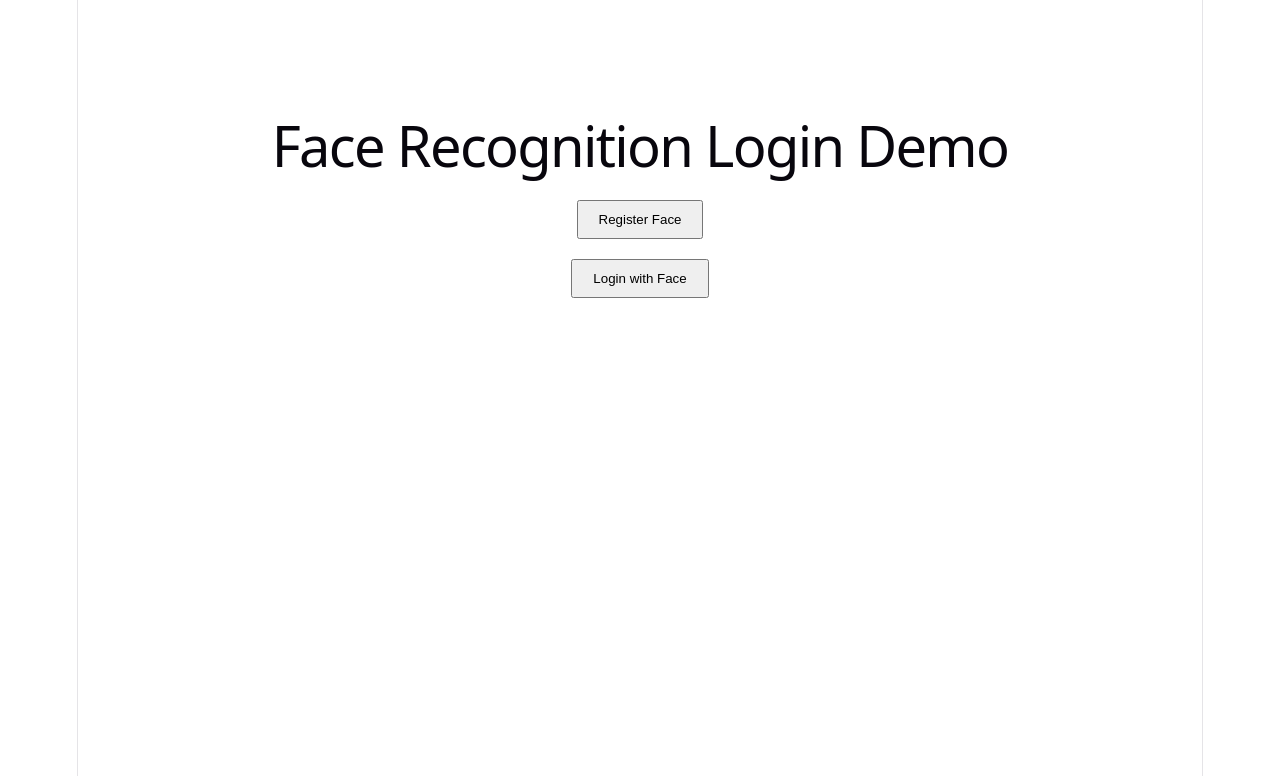
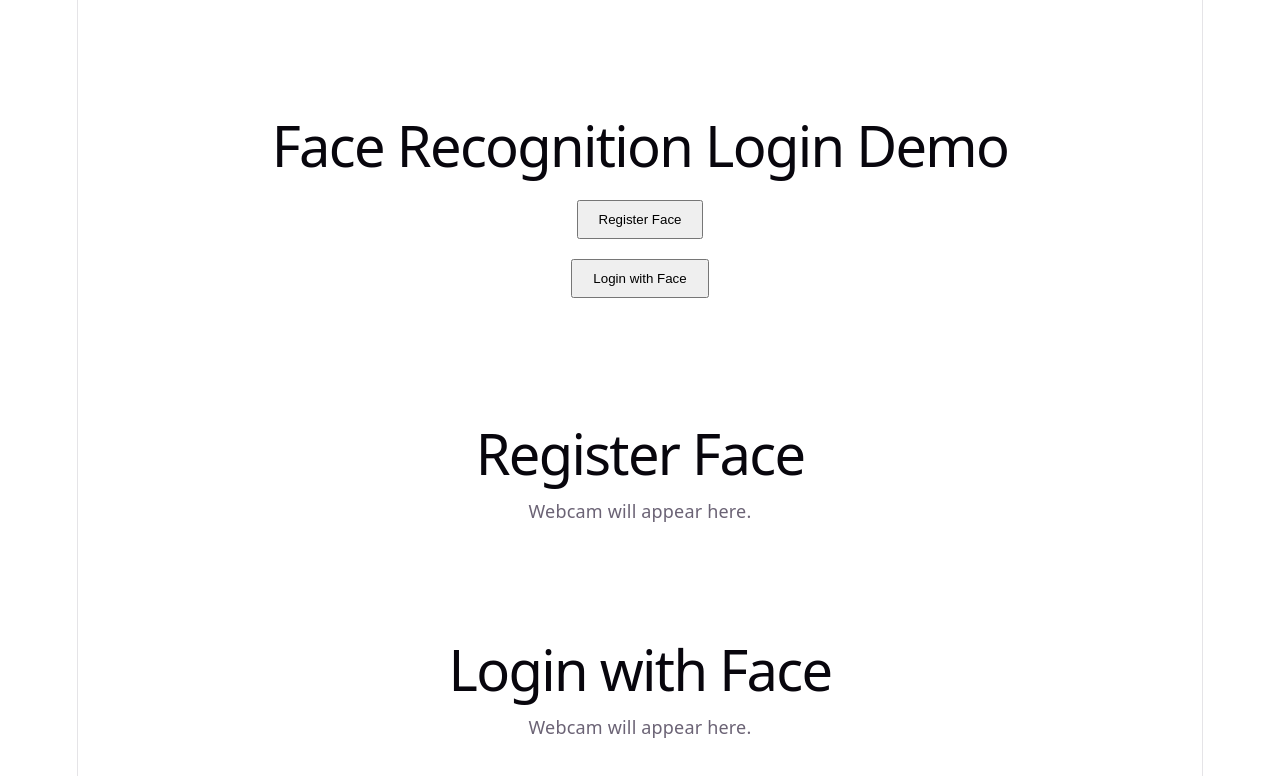
Before and after one commit to VarshaJ004/Face-Recognition-Login-Demo, a React (Vite) app: page / in a window 1280 px wide. Shown: the top 776 px of the page. Built offline with nearby package versions, Linux system fonts and the light colour scheme.

Commit message:
Register face and login with face page created

```diff
--- a/src/App.jsx
+++ b/src/App.jsx
@@ -1,10 +1,14 @@
 import Home from "./pages/Home";
+import FaceLogin from "./pages/Loginface";
+import RegisterFace from "./pages/RegisterFace";
 
 
 function App() {
   return (
    <>
   <Home />
+  <RegisterFace />
+  <FaceLogin />
    </>
   );
 }
--- /dev/null
+++ b/src/pages/Loginface.jsx
@@ -0,0 +1,11 @@
+function FaceLogin() {
+    return (
+      <div style={{ textAlign: "center", marginTop: "100px" }}>
+        <h1>Login with Face</h1>
+
+        <p>Webcam will appear here.</p>
+      </div>
+    );
+  }
+
+  export default FaceLogin;
--- /dev/null
+++ b/src/pages/RegisterFace.jsx
@@ -0,0 +1,11 @@
+function RegisterFace() {
+    return (
+      <div style={{ textAlign: "center", marginTop: "100px" }}>
+        <h1>Register Face</h1>
+
+        <p>Webcam will appear here.</p>
+      </div>
+    );
+  }
+
+  export default RegisterFace;
```
